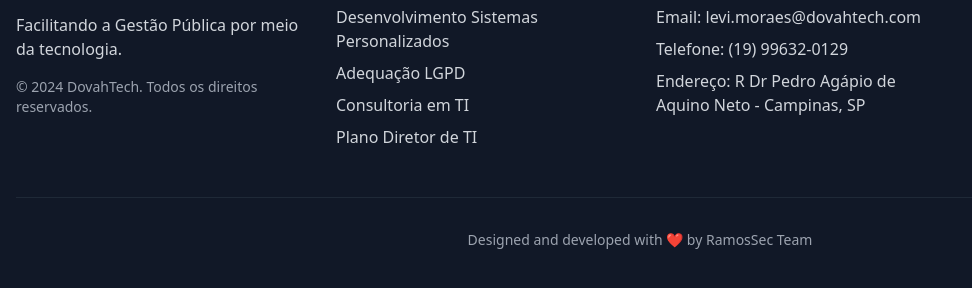
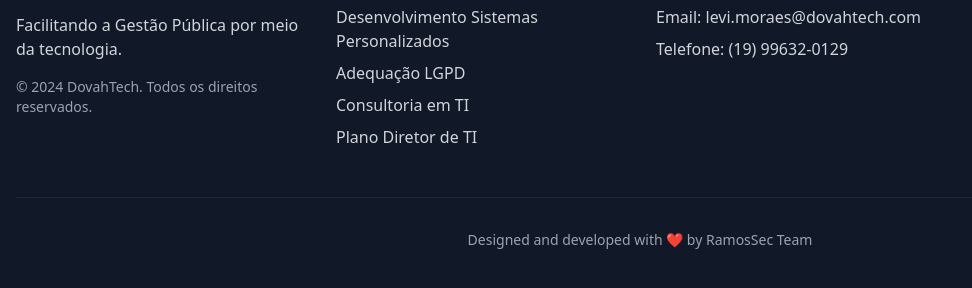
Before and after one commit to DovahTech/dovahtech.github.io, a Gatsby site: page / in a window 1280 px wide. Shown: the part 1923-2211 px from the top of the page, 0-972 px from the left. Built offline with nearby package versions, Linux system fonts and the light colour scheme; Gatsby itself is replaced by a stand-in of ours.

Commit message:
Remoção Endereço

```diff
--- a/src/parts/footer/index.tsx
+++ b/src/parts/footer/index.tsx
@@ -23,7 +23,7 @@ export default function Footer() {
             <h3 className="text-xl font-semibold mb-4">Contato</h3>
             <p className="text-gray-300 mb-2">Email: levi.moraes@dovahtech.com</p>
             <p className="text-gray-300 mb-2">Telefone: (19) 99632-0129</p>
-            <p className="text-gray-300">Endereço: R Dr Pedro Agápio de Aquino Neto - Campinas, SP</p>
+            {/* <p className="text-gray-300">Endereço: R Dr Pedro Agápio de Aquino Neto - Campinas, SP</p> */}
           </div>
           <div>
             <h3 className="text-xl font-semibold mb-4">Redes Sociais</h3>
```
